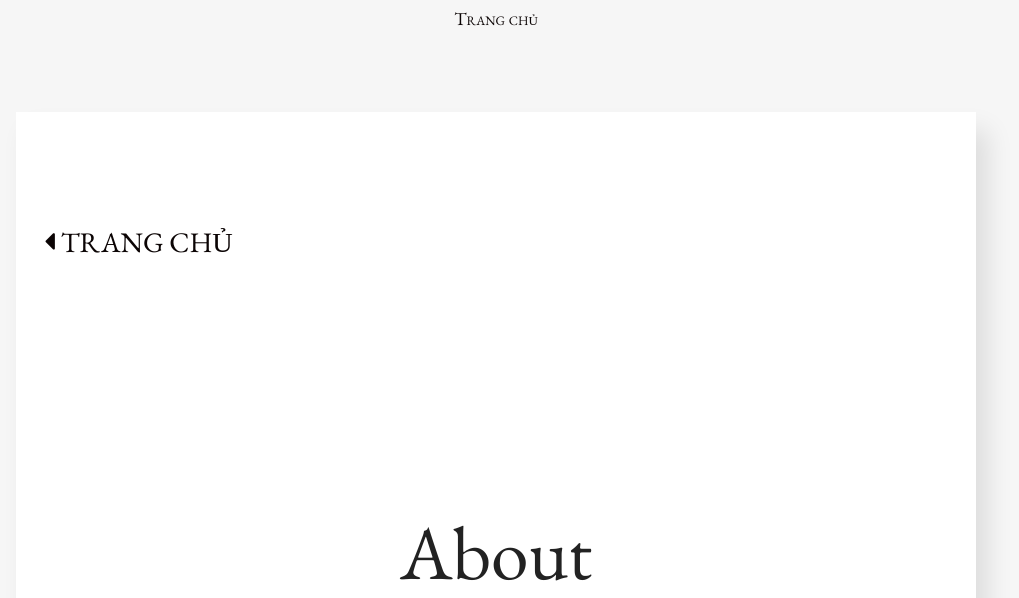
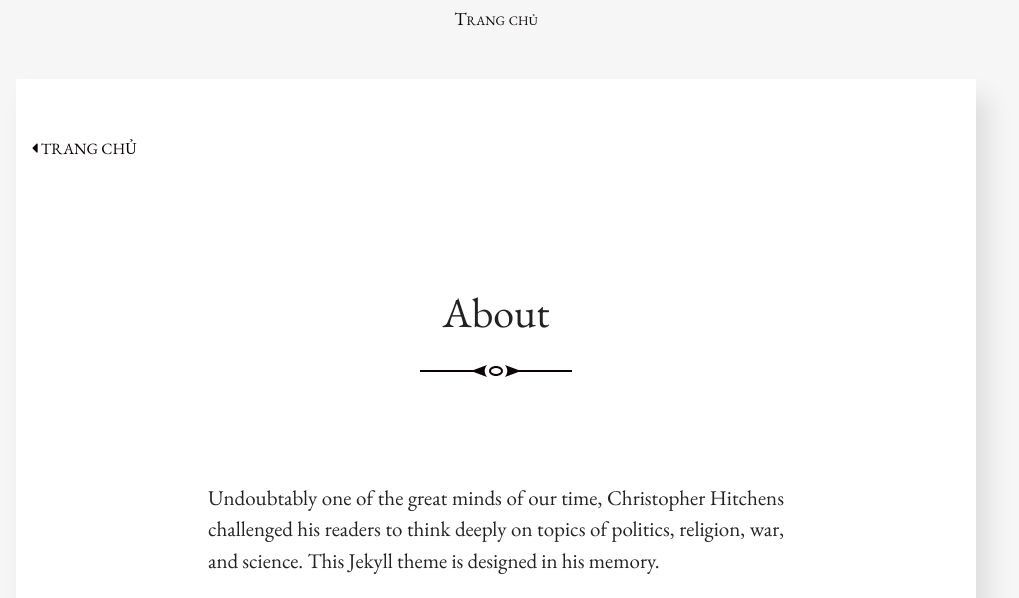
Before and after one commit to thytran142/niemphatadida.github.io, a Jekyll site: the page built from about.md, in a window 1280 px wide. Shown: the top 598 px of the page, without its empty margins (144-1163 px from the left). Built offline with Jekyll 4.4.1, drawn with Linux system fonts in a browser that asks for light colours; grey boxes are pictures that could not be loaded.

Commit message:
Add new post: 2023-07-06

```diff
--- a/_sass/_article.scss
+++ b/_sass/_article.scss
@@ -1,6 +1,4 @@
 .post {
-  font-size: 1.8em;
-  line-height: 1.8;
   background: white;
   margin: 2em auto;
   max-width: 60rem;
```
